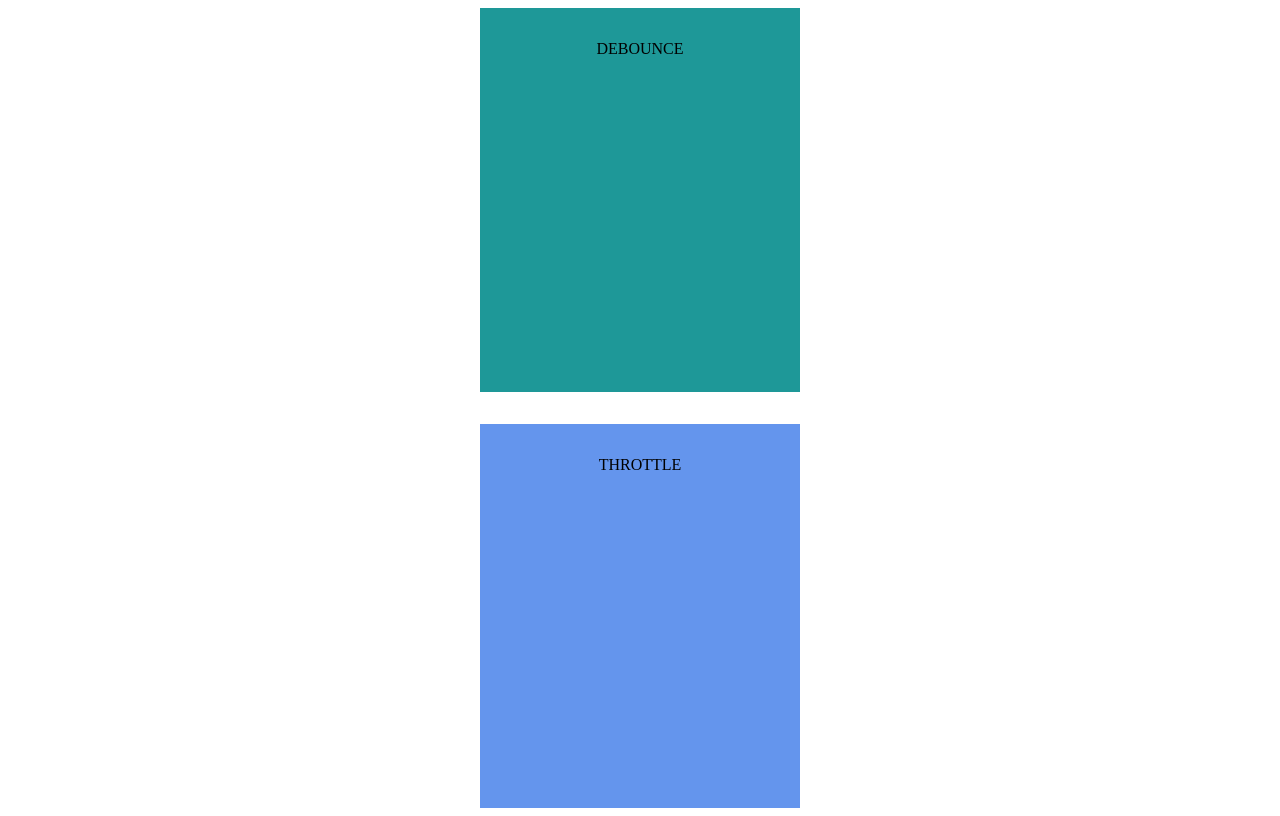
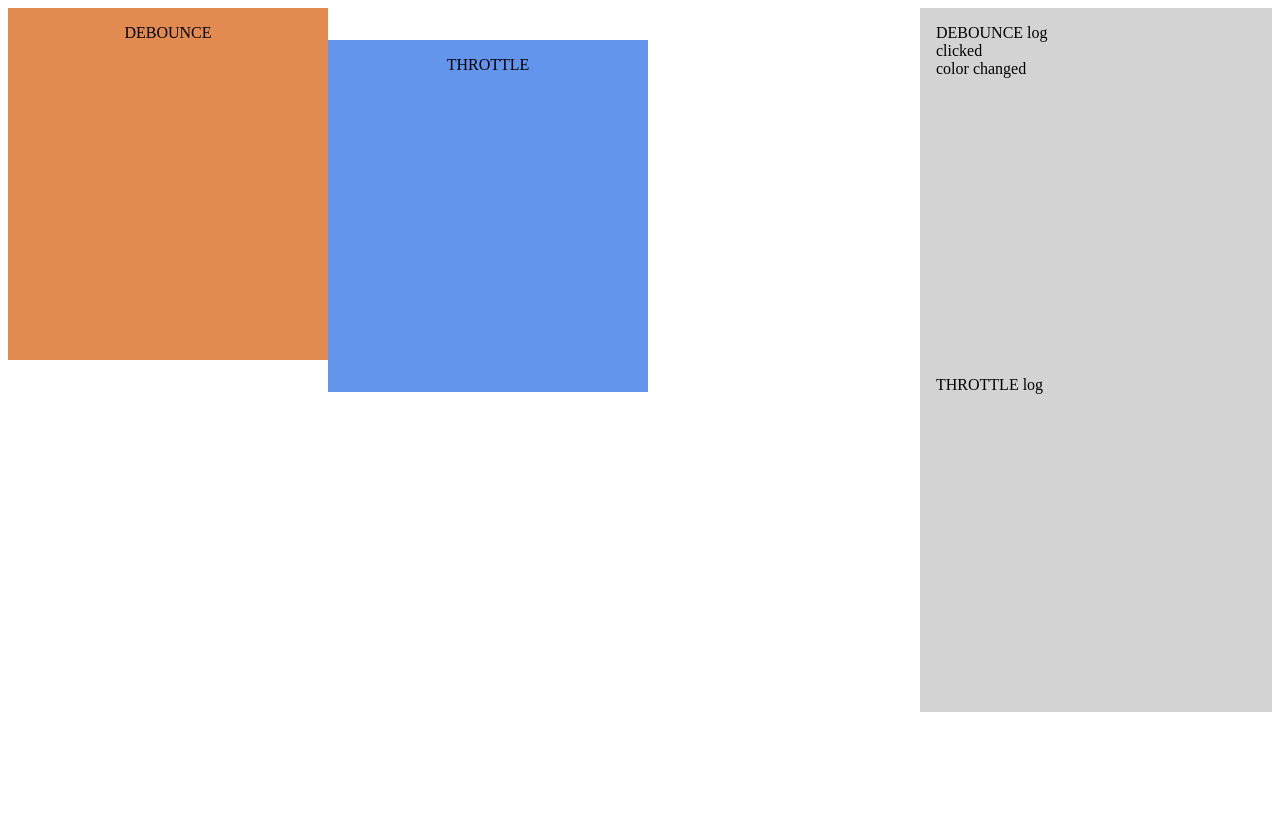
Before and after one commit to XCMP/sandbox, a website built with webpack: page index.html in a window 1280 px wide. Both pictures are taken after a click on the element "DEBOUNCE". Built offline with nearby package versions, Linux system fonts and the light colour scheme.

Commit message:
logging in screen

```diff
--- a/css/main.css
+++ b/css/main.css
@@ -2,20 +2,30 @@ body {
   font-family: "American Typewriter";
 }
 
+div.containers {
+  width: 100%;
+}
+
 div.container {
+  float: left;
   background-color: cornflowerblue;
   cursor: default;
   width: 20em;
   height: 20em;
-  padding: 2em 0;
-  margin-bottom: 5em;
-  margin: auto;
+  padding: 1em 0;
   text-align: center;
   user-select: none;
 }
 
+div.container_log {
+  background-color: lightgray;
+  float: right;
+  width: 20em;
+  height: 20em;
+  padding: 1em;
+}
+
 div.divider {
-  width: 20em;
+  width: 100%;
   height: 2em;
-  margin: auto;
 }
--- a/index.html
+++ b/index.html
@@ -6,9 +6,15 @@
 </head>
 <body data-bltgc="MainPage">
 
-  <div class="container js_debounce">DEBOUNCE</div>
-  <div class="divider"></div>
-  <div class="container js_throttle">THROTTLE</div>
+  <div>
+    <div class="containers">
+      <div class="container js_debounce">DEBOUNCE</div>
+      <div class="container_log js_debounce_log">DEBOUNCE log</div>
+      <div class="divider"></div>
+      <div class="container js_throttle">THROTTLE</div>
+      <div class="container_log js_throttle_log">THROTTLE log</div>
+    </div>
+  </div>
   <script type="text/javascript" src="build/main.js"></script>
 
 </body>
--- a/js/index.js
+++ b/js/index.js
@@ -5,12 +5,12 @@ import throttle from './src/throttle';
 const init = () => {
 
   $('.js_debounce')
-    .on('click', debounce(changeColor, 1000, false))
-    .on('mouseenter', debounce(changeColor, 1000, true));
+      .on('click', debounce(changeColor, 1000, false))
+      .on('dblclick', debounce(changeColor, 1000, true));
 
   $('.js_throttle')
-    .on('click', throttle(changeColor, 1000))
-    .on('mouseenter', throttle(changeColor, 1000));
+      .on('click', throttle(changeColor, 1000))
+      .on('dblclick', throttle(changeColor, 1000));
 
 };
 
--- a/js/src/ColorRandomizer.js
+++ b/js/src/ColorRandomizer.js
@@ -7,6 +7,5 @@ export default function getRandomColor() {
     hex += chars[(Math.random() * 16) | 0];
   }
 
-  console.log(hex);
   return hex;
 }
--- a/js/src/changeColor.js
+++ b/js/src/changeColor.js
@@ -1,8 +1,5 @@
 import getRandomColor from './colorRandomizer'
 
-let count = 0;
-
 export default function changeColor(ev) {
-  console.log(++count);
   $(ev.currentTarget).css('background-color', getRandomColor());
 }
--- a/js/src/debounce.js
+++ b/js/src/debounce.js
@@ -1,19 +1,24 @@
 export default function debounce(func, threshold, immediate) {
 
-  var timeout;
+  var timeout,
+      $log = $('.js_debounce_log');
 
-  return function debounced () {
+  return function debounced() {
+    $log.html($log.html() + '<br>clicked');
     var obj = this, args = arguments;
 
     function delayed() {
-      if (!immediate)
-      func.apply(obj, args);
+      if (!immediate) {
+        $log.html($log.html() + '<br>color changed');
+        func.apply(obj, args);
+      }
       timeout = null;
     }
 
     if (timeout) {
       clearTimeout(timeout);
     } else if (immediate) {
+      $log.html($log.html() + '<br>color changed');
       func.apply(obj, args);
     }
 
--- a/js/src/throttle.js
+++ b/js/src/throttle.js
@@ -1,9 +1,11 @@
 export default function throttle(fn, threshold, scope) {
   threshold || (threshold = 250);
   var last,
-      deferTimer;
+      deferTimer,
+      $log = $('.js_throttle_log');
 
   return function () {
+    $log.html($log.html() + '<br>clicked');
     var context = scope || this;
 
     var now = +new Date,
@@ -16,6 +18,7 @@ export default function throttle(fn, threshold, scope) {
       }, threshold);
     } else {
       last = now;
+      $log.html($log.html() + '<br>color change');
       fn.apply(context, args);
     }
   };
```
Also changed, not shown: js/src/logger.js (added).
